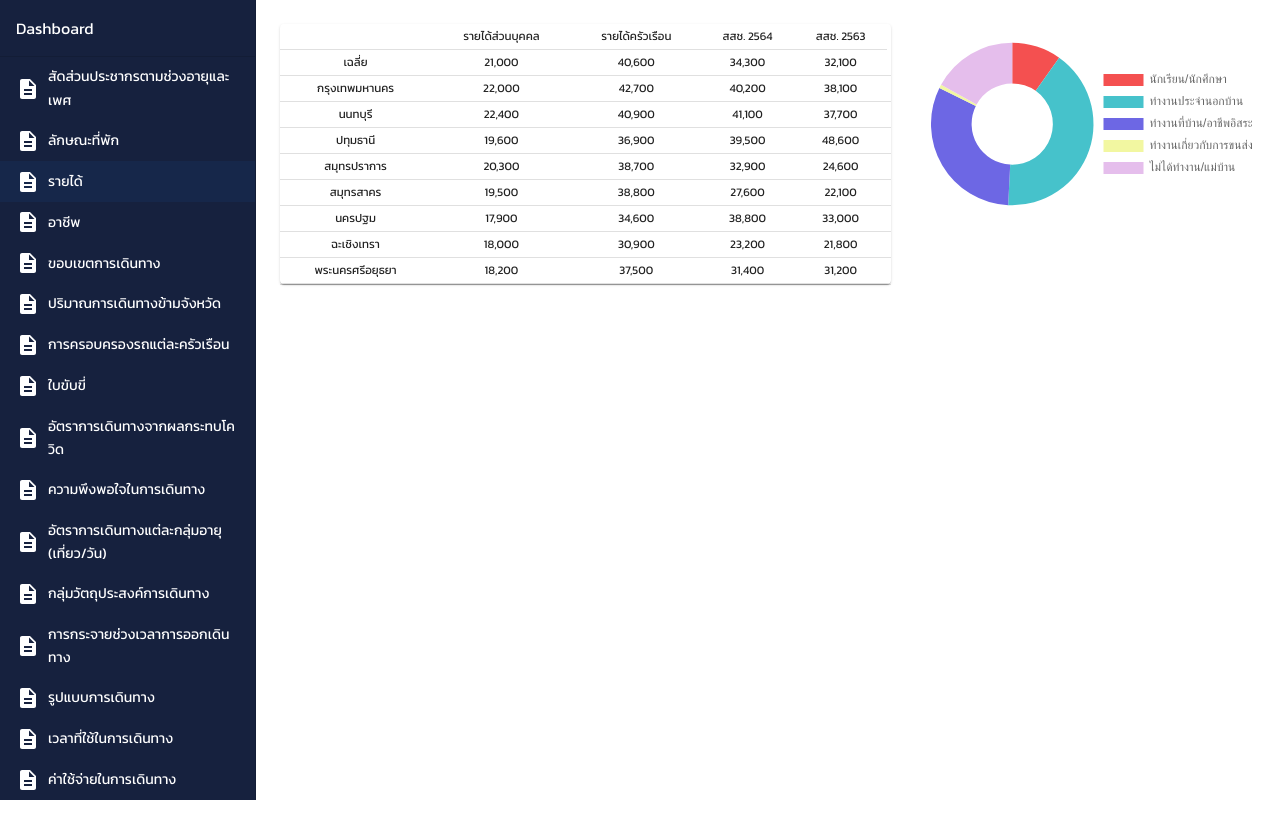
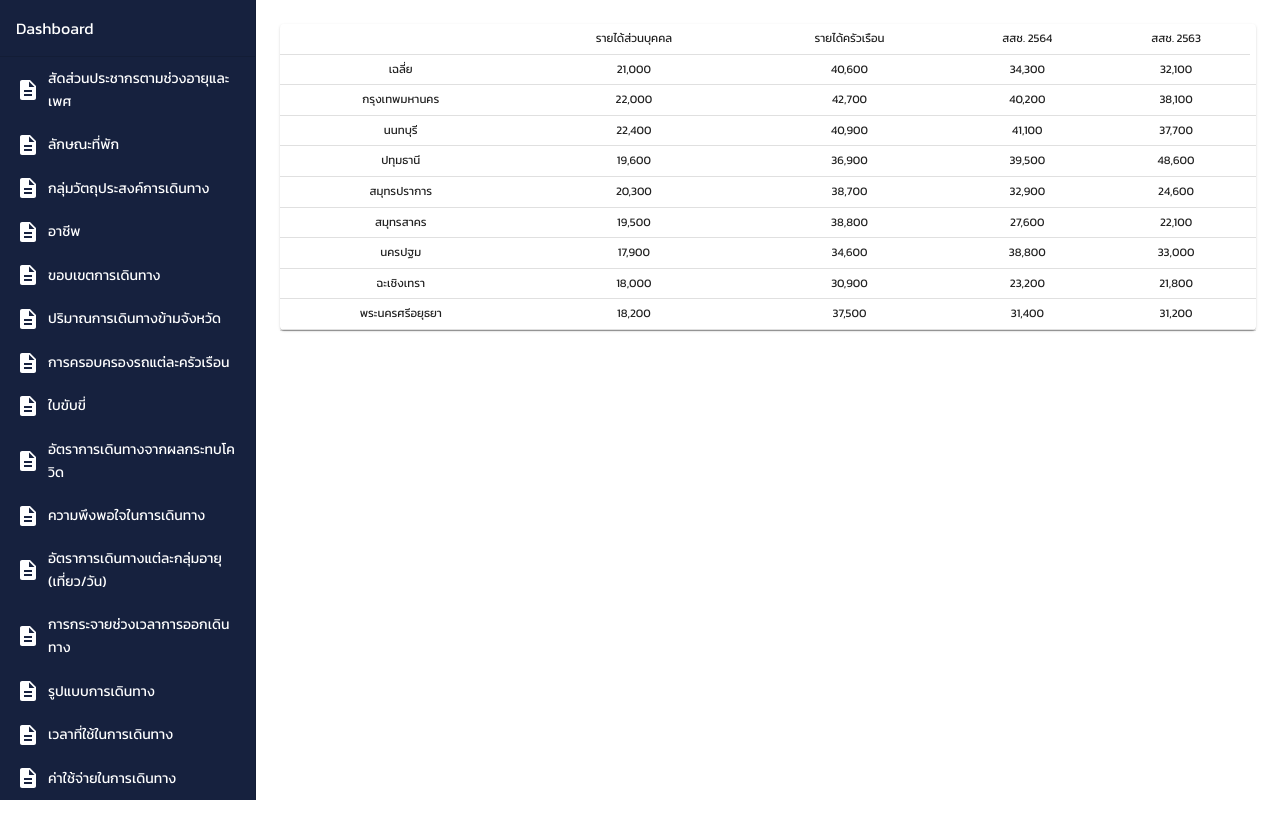
Before and after one commit to hznutx/dashboard-survey, a React (Vite) app: page /income in a window 1280 px wide. Shown: the top 838 px of the page. Built offline with nearby package versions, Linux system fonts and the light colour scheme.

Commit message:
add responsive chart

```diff
--- a/src/components/tables/TableTripvolumn.jsx
+++ b/src/components/tables/TableTripvolumn.jsx
@@ -4,7 +4,7 @@ import React from "react";
 const TableTripvolumn = () => {
   return (
     <Paper sx={{ width: "fit-content", p: 2 }}>
-      <Typography fontSize="12px">
+      <Typography variant="caption">
         1 ย่านดุสิต ราชเทวี <br />
         2 ย่านสาทร ยานนาวา <br />
         3 ย่านบางพลัด คลองสาน <br />
--- a/src/layouts/Layout.jsx
+++ b/src/layouts/Layout.jsx
@@ -22,7 +22,12 @@ const listLeftMenu = [
   //   path: "/transportcapacity",
   // },
   { name: "ลักษณะที่พัก", icon: <Description />, path: "/resident" },
-  { name: "รายได้", icon: <Description />, path: "/income" },
+  {
+    name: "กลุ่มวัตถุประสงค์การเดินทาง",
+    icon: <Description />,
+    path: "/proposal",
+  },
+  // { name: "รายได้", icon: <Description />, path: "/income" },
   { name: "อาชีพ", icon: <Description />, path: "/occupation" },
   { name: "ขอบเขตการเดินทาง", icon: <Description />, path: "/middlezone" },
   {
@@ -38,11 +43,6 @@ const listLeftMenu = [
     name: "อัตราการเดินทางแต่ละกลุ่มอายุ (เที่ยว/วัน)",
     icon: <Description />,
     path: "",
-  },
-  {
-    name: "กลุ่มวัตถุประสงค์การเดินทาง",
-    icon: <Description />,
-    path: "/proposal",
   },
   { name: "การกระจายช่วงเวลาการออกเดินทาง", icon: <Description />, path: "" },
   { name: "รูปแบบการเดินทาง", icon: <Description />, path: "" },
--- a/src/pages/incomepage.jsx
+++ b/src/pages/incomepage.jsx
@@ -4,14 +4,14 @@ import DoughnutCareer from "../components/DoughnutCareer";
 
 const incomepage = () => {
   return (
-    <Stack height="100vh">
-      <Grid container gap={5}>
-        <Grid item xs>
+    <Stack height="100vh" >
+      <Grid container rowGap={12} >
+        <Grid item xs={12}>
           <TableIncome />
           <Divider />
         </Grid>
-        <Grid item xs={12} md={4}>
-          <DoughnutCareer />
+        <Grid item xs={12}>
+          {/* <DoughnutCareer /> */}
         </Grid>
       </Grid>
     </Stack>
--- a/src/pages/middlezone.jsx
+++ b/src/pages/middlezone.jsx
@@ -1,11 +1,11 @@
-import { Stack } from "@mui/material";
+import { Grid, Stack } from "@mui/material";
 import TableProvince from "../components/tables/TableProvince";
 import Middlezonepic from "../assets/images/transport-mid.png";
 
 const middlezone = () => {
   return (
-    <Stack alignItems={"center"}>
-      <img src={Middlezonepic} width={700} />
+    <Stack height="100vh"justifyContent={'center'} alignItems={'center'}>
+      <img src={Middlezonepic} height="60%" />
       <TableProvince />
     </Stack>
   );
--- a/src/pages/occupation.jsx
+++ b/src/pages/occupation.jsx
@@ -1,6 +1,8 @@
 import { Divider, Grid, Stack } from "@mui/material";
 import TableCapacity from "../components/tables/TableCapacity";
 import DoughnutCareer from "../components/DoughnutCareer";
+import TablePopulation from "../components/tables/TablePopulation";
+import ProposalChart1 from "../components/ProposalChart1";
 
 const occupation = () => {
   return (
@@ -12,6 +14,12 @@ const occupation = () => {
       <Grid item xs={12} xl={4}>
         <DoughnutCareer />
       </Grid>
+      <Grid item xs={12} md={8}>
+        <TablePopulation />
+
+
+             </Grid>
+      <Grid item xs={8} md={3}> <ProposalChart1 /></Grid>
     </Grid>
   );
 };
--- a/src/pages/population.jsx
+++ b/src/pages/population.jsx
@@ -6,17 +6,17 @@ import GenderResult from "../components/GenderResultBar";
 
 const population = () => {
   return (
-    <Grid container spacing={2} rowGap={5}>
-      <Grid item xs>
+    <Grid container spacing={2} rowGap={10}>
+      <Grid item xs={12} md={6}>
         <GenderBar />
       </Grid>
-      <Grid item xs>
+      <Grid item xs={12} md={6}>
         <GenderResult />
       </Grid>
-      <Grid item xs>
+      <Grid item xs={12} md={6}>
         <TablePopulation />
       </Grid>
-      <Grid item xs>
+      <Grid item xs={12} md={6}>
         <PopulationBar />
       </Grid>
     </Grid>
--- a/src/pages/proposal.jsx
+++ b/src/pages/proposal.jsx
@@ -4,15 +4,13 @@ import ProposalChart1 from "../components/ProposalChart1";
 
 const proposal = () => {
   return (
-    <Grid container>
-      <Grid item xs display="flex" gap={5}>
+    <Grid container spacing={5}>
+      <Grid item xs={12} md={8}>
         <TablePopulation />
-        <Divider />
-        <Box width={600} mr={10}>
-          <ProposalChart1 />
-        </Box>
-      </Grid>
-      <Grid item xl={5}></Grid>
+
+
+             </Grid>
+      <Grid item xs={8} md={3}> <ProposalChart1 /></Grid>
     </Grid>
   );
 };
--- a/src/pages/residentpage.jsx
+++ b/src/pages/residentpage.jsx
@@ -7,7 +7,7 @@ import DoughnutCareer from "../components/DoughnutCareer";
 
 const residentpage = () => {
   return (
-    <Grid container spacing={3}>
+    <Grid container spacing={3} rowGap={10}>
       <Grid item xs={12} md={8}>
         <TablePopulation />
       </Grid>
--- a/src/pages/tripvolumn.jsx
+++ b/src/pages/tripvolumn.jsx
@@ -6,7 +6,7 @@ import TripvolumnPic from "../assets/images/clutertrip.jpg";
 const tripvolumn = () => {
   return (
     <Grid container display="flex" spacing={2}>
-      <Grid item xs={12} md={9}>
+      <Grid item xs={12} md={8}>
         <img src={TripvolumnPic} width="100%" />
       </Grid>
       <Grid item xs>
--- a/src/theme.jsx
+++ b/src/theme.jsx
@@ -28,7 +28,7 @@ const theme = createTheme({
         root: {
           padding: 1,
           fontSize: "11.5px",
-          lineHeight: 2,
+          lineHeight: 2.4,
           textAlign: "center",
         },
       },
```
